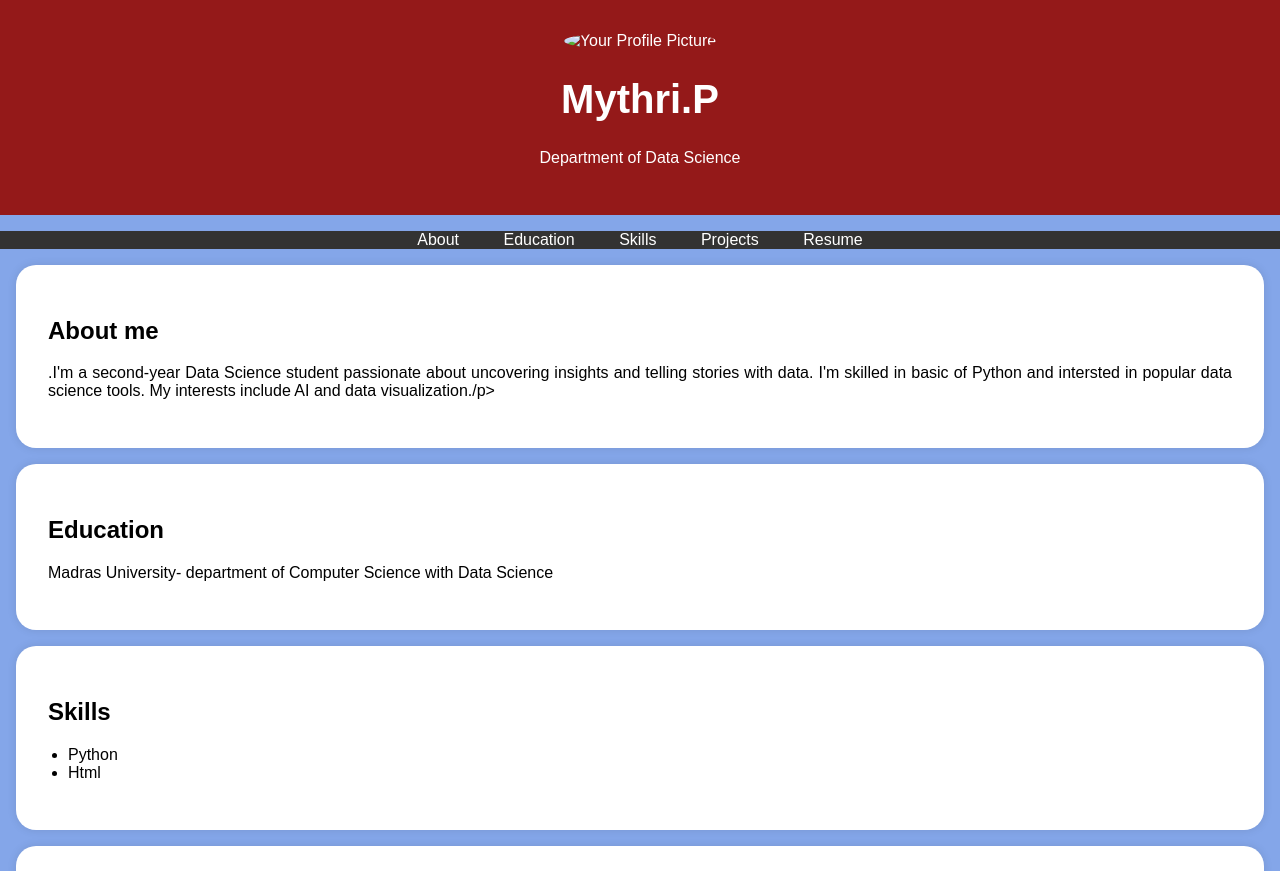
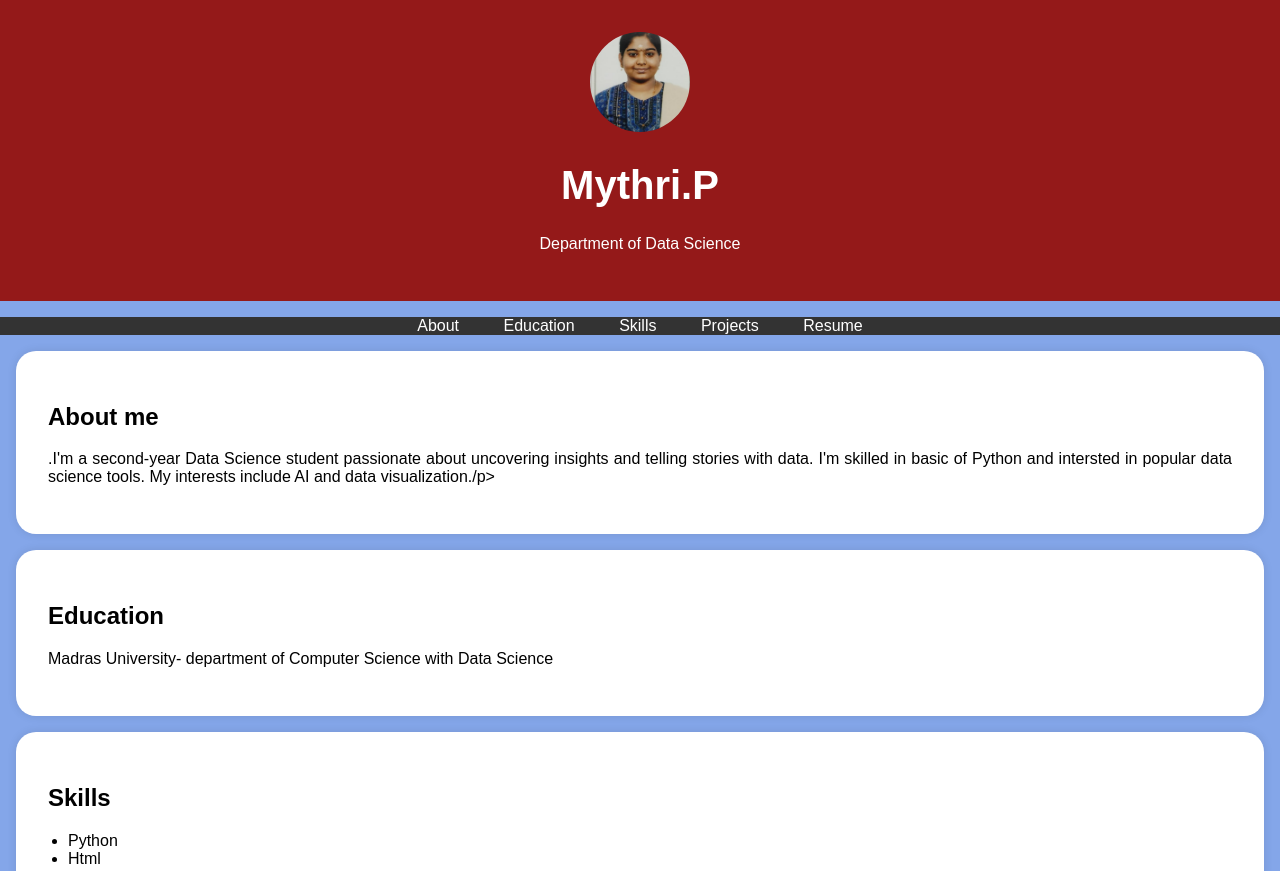
Before and after one commit to Mythripalani/Mythripalani, a plain HTML site: page index.html in a window 1280 px wide. Shown: the top 871 px of the page. Drawn offline with Linux system fonts and the light colour scheme.

Commit message:
Update index.html

```diff
--- a/index.html
+++ b/index.html
@@ -289,7 +289,7 @@
             <!-- Add your profile picture here -->
 
 
-            <img src="IMG-20250320-WA0000.jpg" alt="Your Profile Picture" class="profile-picture">
+            <img src="IMG_20250320_221556.jpg" alt="Your Profile Picture" class="profile-picture">
 
 
             <h1>Mythri.P</h1>
```
